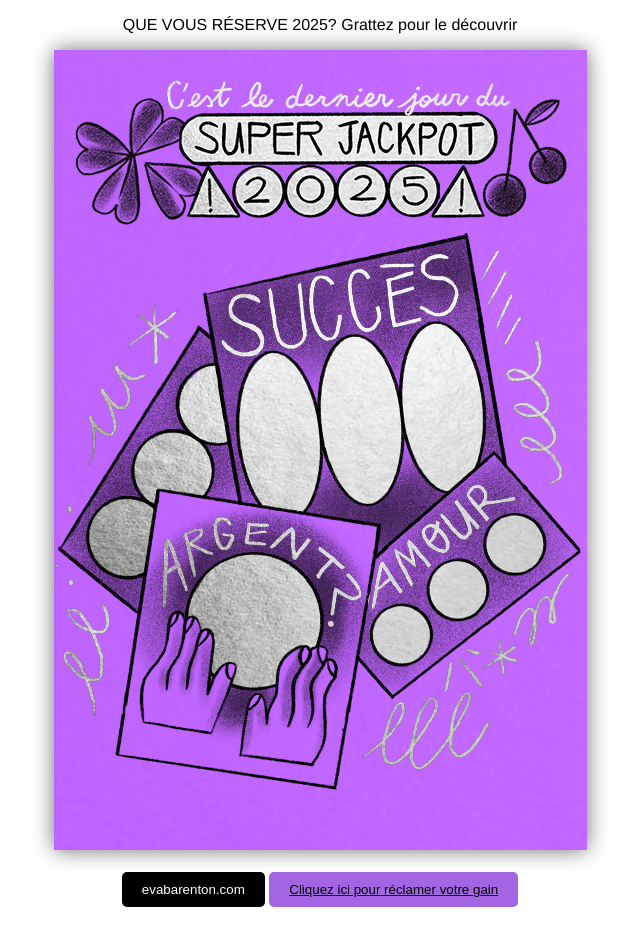
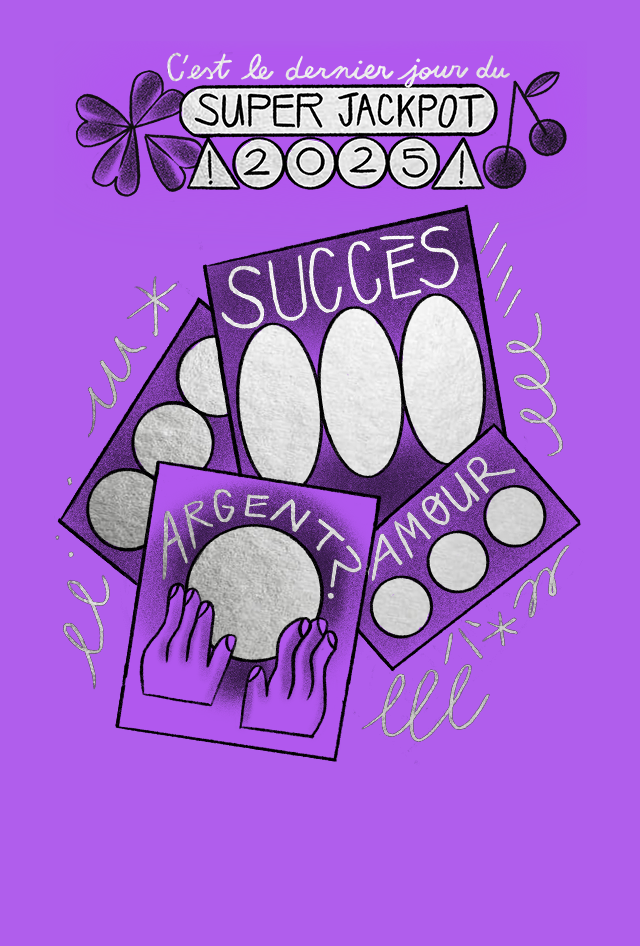
Before and after one commit to grandmach1/2025, a website: page index.html in a window 1280 px wide. Shown: the whole page, without its empty margins (320-960 px from the left). After the commit the page ends 890 px from the top, so only its background shows below. Drawn offline with nearby package versions, Linux system fonts and the light colour scheme.

Commit message:
sans boutons

```diff
--- a/index.html
+++ b/index.html
@@ -31,7 +31,7 @@
 
 
       body {
-        background: #FFF;
+        background: #b05eec;
         color: #000;
         margin: 5px;
         padding: 0px;
@@ -74,9 +74,6 @@
         top: 0px;
         left: 0px;
         z-index: 1;
-        -webkit-box-shadow: 0px 0px 20px 0px #707070;
-        -moz-box-shadow: 0px 0px 20px 0px #707070;
-        box-shadow: 0px 0px 20px 0px #707070;
       }
 
       #redux {
@@ -112,13 +109,13 @@
     }
 
     .btn-1:hover {
-        background: #a465e4 ; /* Bleu plus foncé au survol */
+
         transform: scale(1.05); /* Effet d'agrandissement */
     }
 
 
     .btn-3 {
-        background: #a465e4 ; /* Bleu par défaut a465e4 000000*/
+        background: rgb(237, 237, 237) ; /* Bleu par défaut a465e4 000000*/
         color: white;
         border: none;
         border-radius: 5px;
@@ -128,7 +125,7 @@
     }
 
     .btn-3:hover {
-        background: #a465e4; /* Bleu plus foncé au survol */
+
         transform: scale(1.05); /* Effet d'agrandissement */
     }
 
@@ -149,6 +146,11 @@
     inset -4px -4px 6px 0 rgba(255,255,255,.2),
     inset 4px 4px 6px 0 rgba(0, 0, 0, .4);
 }
+
+
+  a{ text-decoration-none
+
+  }
 
   /* 2 */
   .btn-2 {
@@ -176,8 +178,10 @@
     <div class="hero_h1">
       <h1>QUE VOUS RÉSERVE 2024?</h1>
       <p class="blinking">QUE VOUS RÉSERVE 2025?<br>Grattez pour le découvrir</p>
+
+        <p>QUE VOUS RÉSERVE 2025?<br>Grattez pour le découvrir</p>
   </div>-->
-    <p>QUE VOUS RÉSERVE 2025? Grattez pour le découvrir</p>
+
 
     <!--<br/>that can be erased
     using touch ou mouse moves.<br/><b>try by yourself below...</b></p>
@@ -186,9 +190,15 @@
       <button class="custom-btn btn-2">evabarenton.com</button>
       </div> -->
 
+      <div class="frame">
+        <br>
+
+            <br>
+
     <span class="container">
-      <img id="robot" src="img/DOWN.jpg" />
-      <img id="redux" src="img/UP.jpg" />
+      <img id="robot" src="img/DOWN.png" />
+      <img id="redux" src="img/UP.png" />
+
     </span>
 
 
@@ -236,10 +246,5 @@
 
 
   </body>
-  <div class="frame">
-<br>
-<button onclick="window.location.href = 'https://evabarenton.com/';" class="custom-btn btn-1">evabarenton.com</button>
-    <button onclick="window.location.href = 'https://evabarenton.com/';" class="custom-btn btn-3",class="blinking" ><a href = "mailto: evabarenton@gmail.com">Cliquez ici pour réclamer votre gain</button>
 
-    </div>
 </html>
```
Also changed, not shown: img/DOWN.jpg (deleted), img/DOWN.png (added), img/UP.jpg (deleted), img/UP.png (added), img/arrow.png (deleted), img/custom-cursor-64x64.png (deleted), 1 other file.
